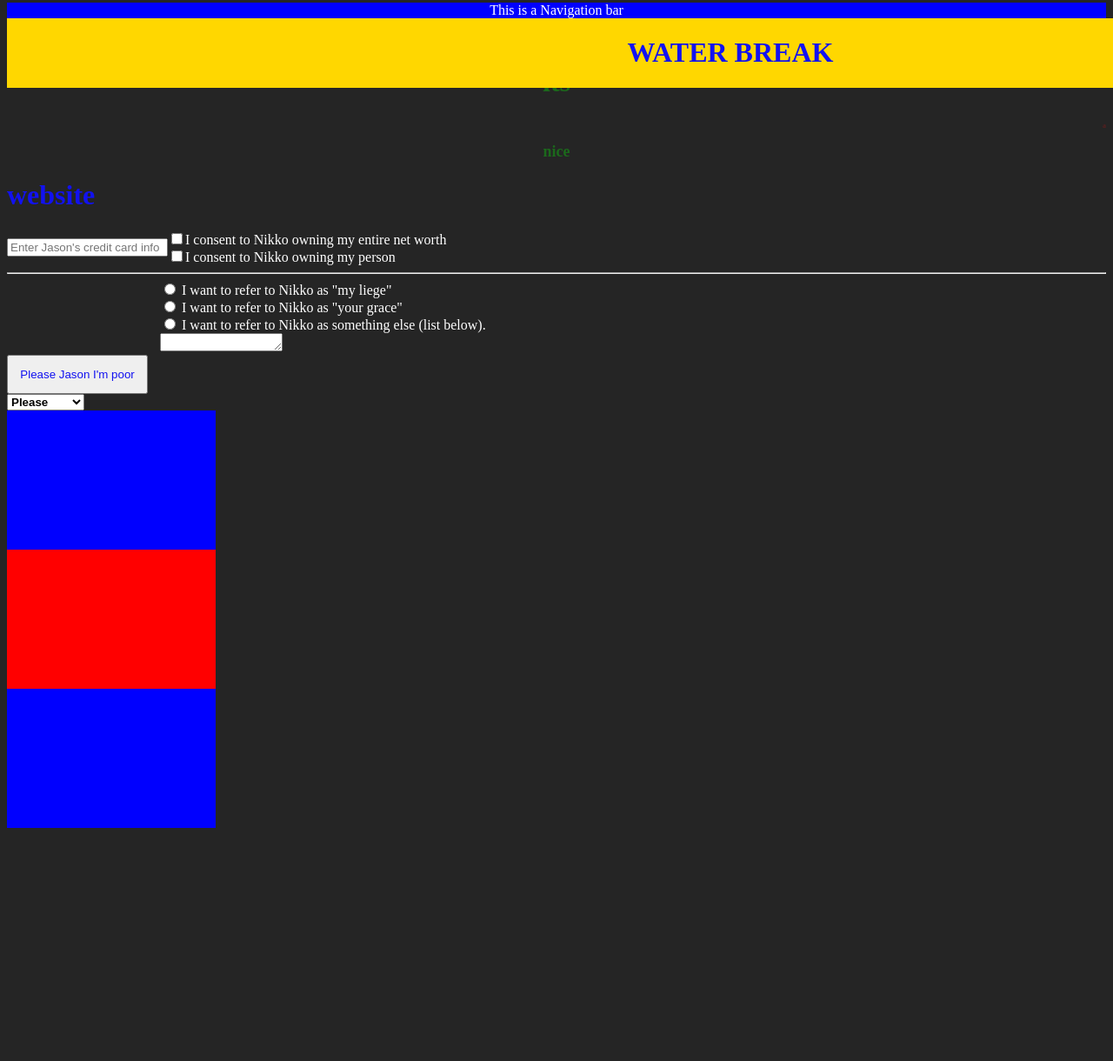
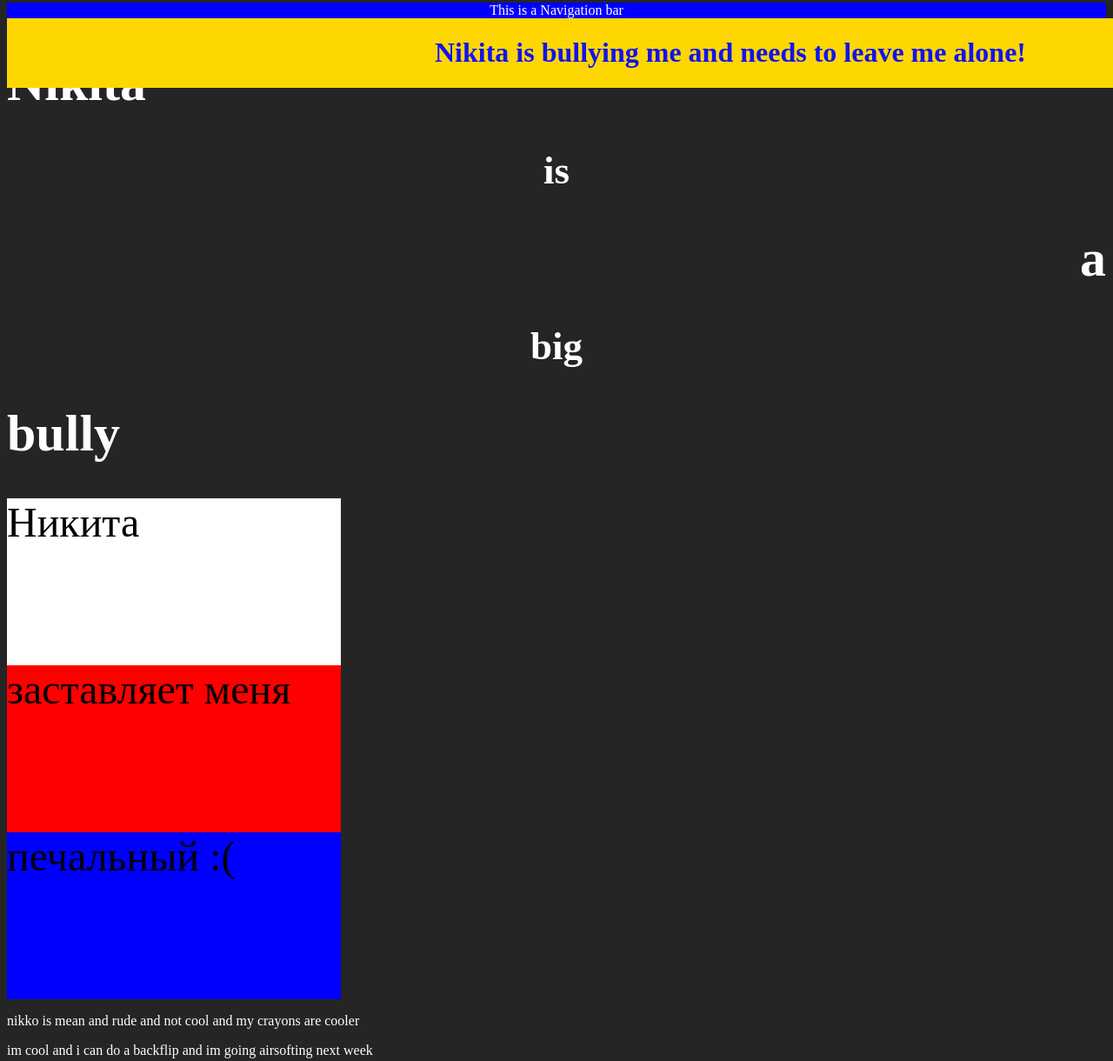
Before and after one commit to LukeCavy/Wrestle-Dynamic, a plain HTML site: page index.html in a window 1280 px wide. Shown: the part 5-1225 px from the top of the page at 87% size. Before the commit the page ends 965 px from the top, so only its background shows below. Drawn offline with Linux system fonts and the light colour scheme.

Commit message:
Edited with stuff from Nikita

```diff
--- a/app.css
+++ b/app.css
@@ -17,11 +17,17 @@ text-align: right;
 .text-blue {
     color: #1212f0;
 }
+.text-black {
+    color: black;
+}
 .text-red {
     color: rgba(243, 13, 13, 0.25);
 }
 .text-green {
     color: rgba(20, 163, 20, 0.55);
+}
+.text-white {
+    color: white;
 }
 [name="states"]  {
     font-weight: bold;
@@ -33,8 +39,8 @@ input {
     display: inline;
 }
 .box {
-    height: 10em;
-    width: 15em;
+    height: 4em;
+    width: 8em;
 }
 .bigBox {
     height: 5em;
@@ -49,6 +55,9 @@ input {
 }
 .yellow {
     background-color: gold;
+}
+.white {
+    background-color: white;
 }
 .float {
     float: left;
@@ -67,7 +76,7 @@ input {
     font-size: 50%;
 }
 .pixels {
-    font-size: 18px;
+    font-size: 30px;
 }
 .ems {
     font-size 2em;
@@ -76,7 +85,7 @@ input {
     font-size: 1rem;
 }
 .percent {
-    font-size: 200%;
+    font-size: 300%;
 }
 .bodyLeft {
     margin: 0;
@@ -87,4 +96,11 @@ input {
 button {
     margin: 0em;
     padding: 1em;
+    font-family: 'Lato', sans-serif;
 }
+.lato {
+    font-family: 'Lato';
+}
+.banner {
+    margin: 1em;
+}
--- a/index.html
+++ b/index.html
@@ -4,21 +4,30 @@
 <head>
     <title>CDs and Tape</title>
     <link rel="stylesheet" href="app.css">
+    <link href="https://fonts.googleapis.com/css2?family=Lato&display=swap" rel="stylesheet">
 </head>
 
 <body>
     <header>
         <Nav class="text-center">This is a Navigation bar</Nav>
-        <div class="bigBox yellow">
-            <h1 class="text-center text-blue">WATER BREAK</h1>
-        </div>
     </header>
-    <h1 class="text-left text-blue rems">Wow </h1>
-    <h2 class="text-center text-green percent">its</h2>
-    <h1 class="text-right text-red font-small">a</h3>
-        <h2 class="text-center text-green pixels">nice</h4>
-            <h1 class="text-left text-blue">website</h5>
-                <main>
+    <div class="bigBox yellow">
+        <h1 class="text-center text-blue">Nikita is bullying me and needs to leave me alone!</h1>
+    </div>
+    <div class=></div>
+    <div class="text-white pixels">
+        <h1 class="text-left">Nikita </h1>
+        <h2 class="text-center ">is</h2>
+        <h1 class="text-right">a</h3>
+        <h2 class="text-center">big</h4>
+        <h1 class="text-left">bully</h5>
+    </div>
+    <div class="text-black percent">
+        <div class="box white">Никита</div>
+        <div class="box red">заставляет меня</div>
+        <div class="box blue">печальный :(</div>
+    </div>
+            <!-- <main>
                     <form action="">
                         <div class="nice-ass">
                             <input class="nice-ss" name="cardinfo" type="text"
@@ -51,9 +60,13 @@
                     <div class="box blue"></div>
                     <div class="box red"> </div>
                     <div class="box blue"></div>
+                    <p class="lato">This is a sentence.</p>
+                    <p>This is also a sentence.</p>
+                    <p class="lato">This, too, is a sentence.</p>
                 </main>
-                <footer></footer>
-
+                <footer></footer>/* -->
 </body>
+<p>nikko is mean and rude and not cool and my crayons are cooler</p>
+<p>im cool and i can do a backflip and im going airsofting next week</p>
 
 </html>
```
